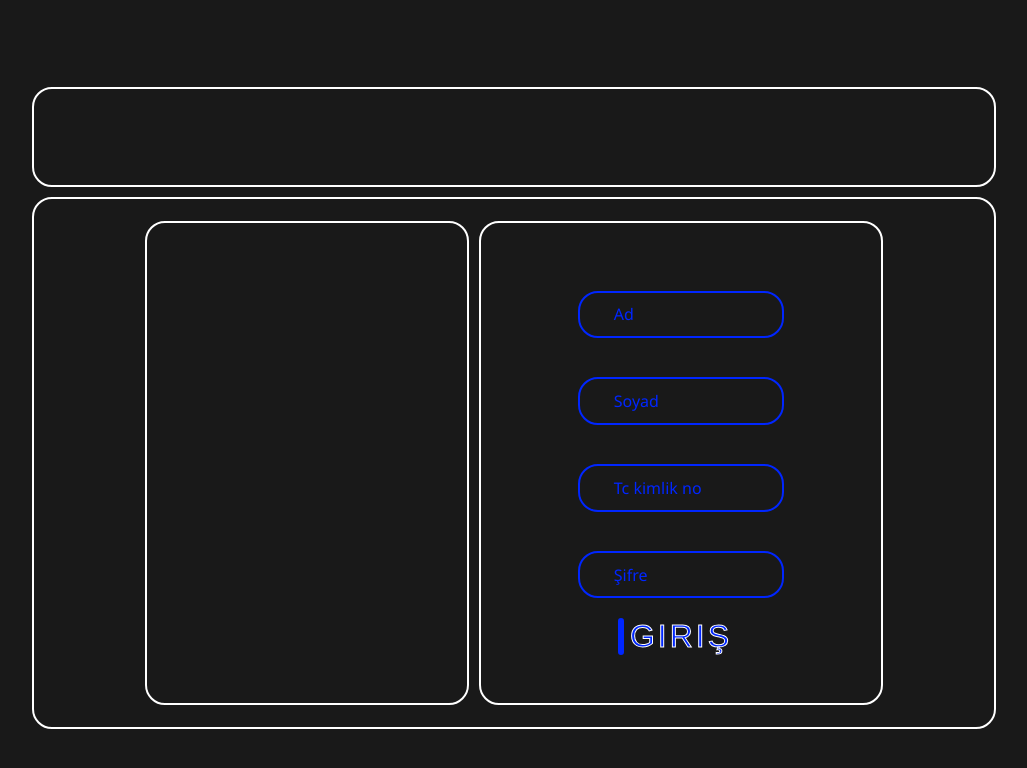
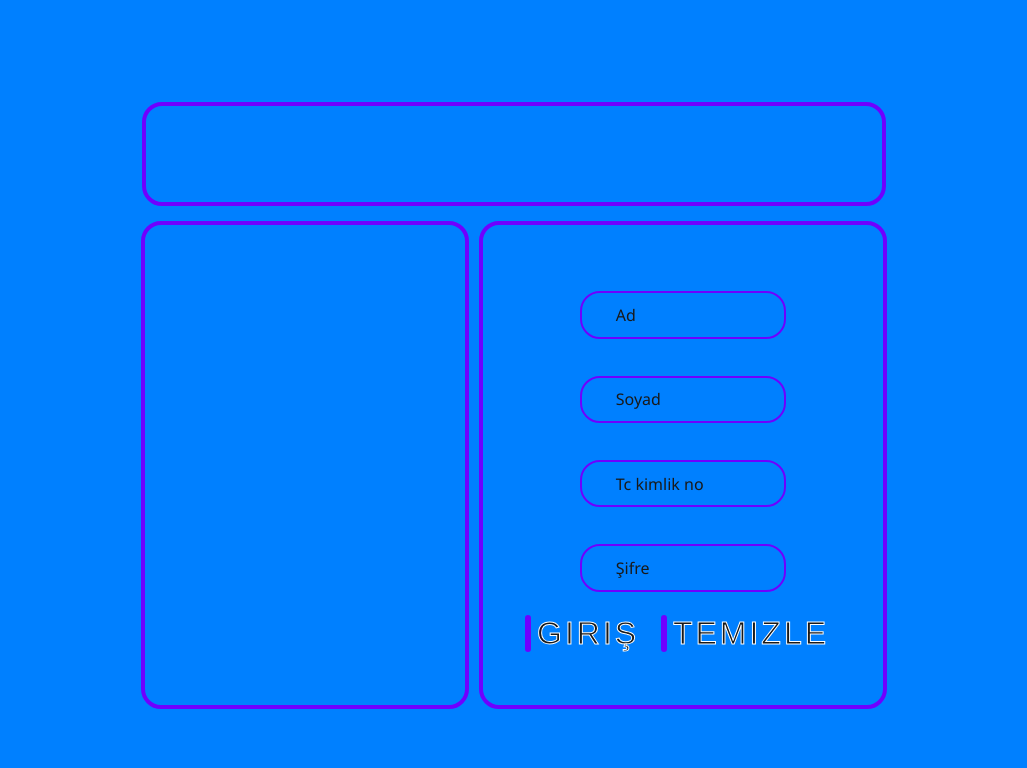
Before and after one commit to MustafaCebeci/STO_ft_Kumo, a website: page html/index.html in a window 1280 px wide. Shown: the whole page, without its empty margins (126-1153 px from the left). Drawn offline with Linux system fonts and the light colour scheme.

Commit message:
inpler bitti

```diff
--- a/html/index.html
+++ b/html/index.html
@@ -29,10 +29,16 @@
                     <input type="text" required="" autocomplete="off">
                     <label for="name">Şifre</label>
                 </div>
-                <button class="button" data-text="Awesome" id="btn_grs">
-                    <span class="actual-text">&nbsp;giriş&nbsp;</span>
-                    <span aria-hidden="true" class="hover-text">&nbsp;giriş&nbsp;</span>
-                </button>
+                <div id="btn_kabsayici">
+                    <button class="button" data-text="Awesome" id="btn_grs">
+                        <span class="actual-text">&nbsp;giriş&nbsp;</span>
+                        <span aria-hidden="true" class="hover-text">&nbsp;giriş&nbsp;</span>
+                    </button>
+                    <button class="button" data-text="Awesome" id="veri_sil">
+                        <span class="actual-text">&nbsp;temizle&nbsp;</span>
+                        <span aria-hidden="true" class="hover-text">&nbsp;temizle&nbsp;</span>
+                    </button>
+                </div>
             </div>
             </div>
         </div>
--- a/public/frontend/css/index.css
+++ b/public/frontend/css/index.css
@@ -1,7 +1,8 @@
 *{
-    color: rgb(0, 38, 255);
+    color:rgb(25,25,25);
     border-radius: 20px;
 }
+
 
 body{
     display: flex;
@@ -9,29 +10,26 @@ body{
     align-items:center;
     height: 100vh;
     flex-direction: column;
-    background-color:rgb(25, 25, 25);
+    background-color: rgb(0, 128, 255);
     overflow: hidden;
 }
 #g_panel{
     height:6rem;
-    width:60rem;
-    border:2px solid white;
+    width:46rem;
+    border:4px solid rgb(111, 0, 255);
 }
 #d1{
     display: flex;
     justify-content: center;
     align-items: center;
     flex-direction: row;
-    height: 33rem;
-    width: 60rem;
-    border:2px solid white;
     margin-top: 10px;
 }
 #insan{
     margin: 5px;
     height: 30rem;
     width: 20rem;
-    border:2px solid white;
+    border:4px solid rgb(111, 0, 255);
 }
 
 #giris{
@@ -42,7 +40,7 @@ body{
     margin: 5px;
     height: 30rem;
     width: 25rem;
-    border:2px solid white;
+    border:4px solid rgb(111, 0, 255);
 }
 .dd{
     height: 24rem;
@@ -85,7 +83,7 @@ body{
     font-size: 100%;
     padding: 0.8em;
     outline: none;
-    border: 2px solid rgb(0, 38, 255);
+    border: 2px solid rgb(111, 0, 255);
     background-color: transparent;
     border-radius: 20px;
     width: 100%;
@@ -99,7 +97,7 @@ body{
     margin-left: 0.5em;
     pointer-events: none;
     transition: all 0.3s ease;
-    color: rgb(0, 38, 255);
+    color:rgb(25,25,25)
   }
 
   .inpler :is(input:focus, input:valid)~label {
@@ -107,16 +105,22 @@ body{
     margin: 0em;
     margin-left: 1.3em;
     padding: 0.4em;
-    background-color:rgb(25,25,25);
+    background-color: rgb(0, 128, 255);
   }
 
   .inpler :is(input:focus, input:valid) {
-    border-color: rgb(150, 150, 200);
+    border-color: rgb(111, 0, 255);
   }
+
+  #btn_kabsayici{
+    display: flex;
+    flex-direction: row;
+  }
+
 
 /* === removing default button style ===*/
 .button {
-    margin: 0;
+    margin: 5px;
     height: auto;
     background: transparent;
     padding: 0;
@@ -128,7 +132,7 @@ body{
   .button {
     --border-right: 6px;
     --text-stroke-color: rgb(255, 255, 255);
-    --animation-color: rgb(0, 38, 255);
+    --animation-color:  rgb(111, 0, 255);
     --fs-size: 2em;
     letter-spacing: 3px;
     text-decoration: none;
```
